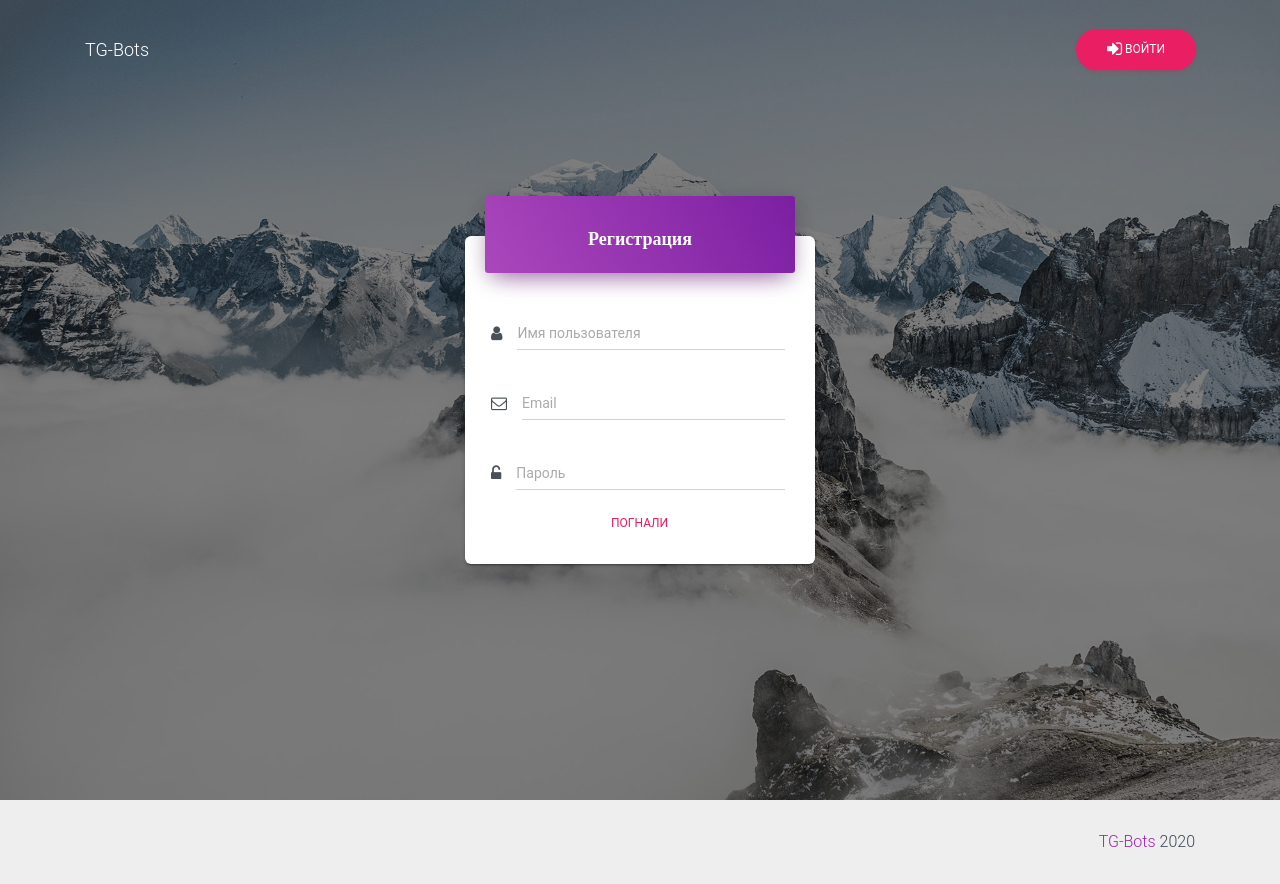
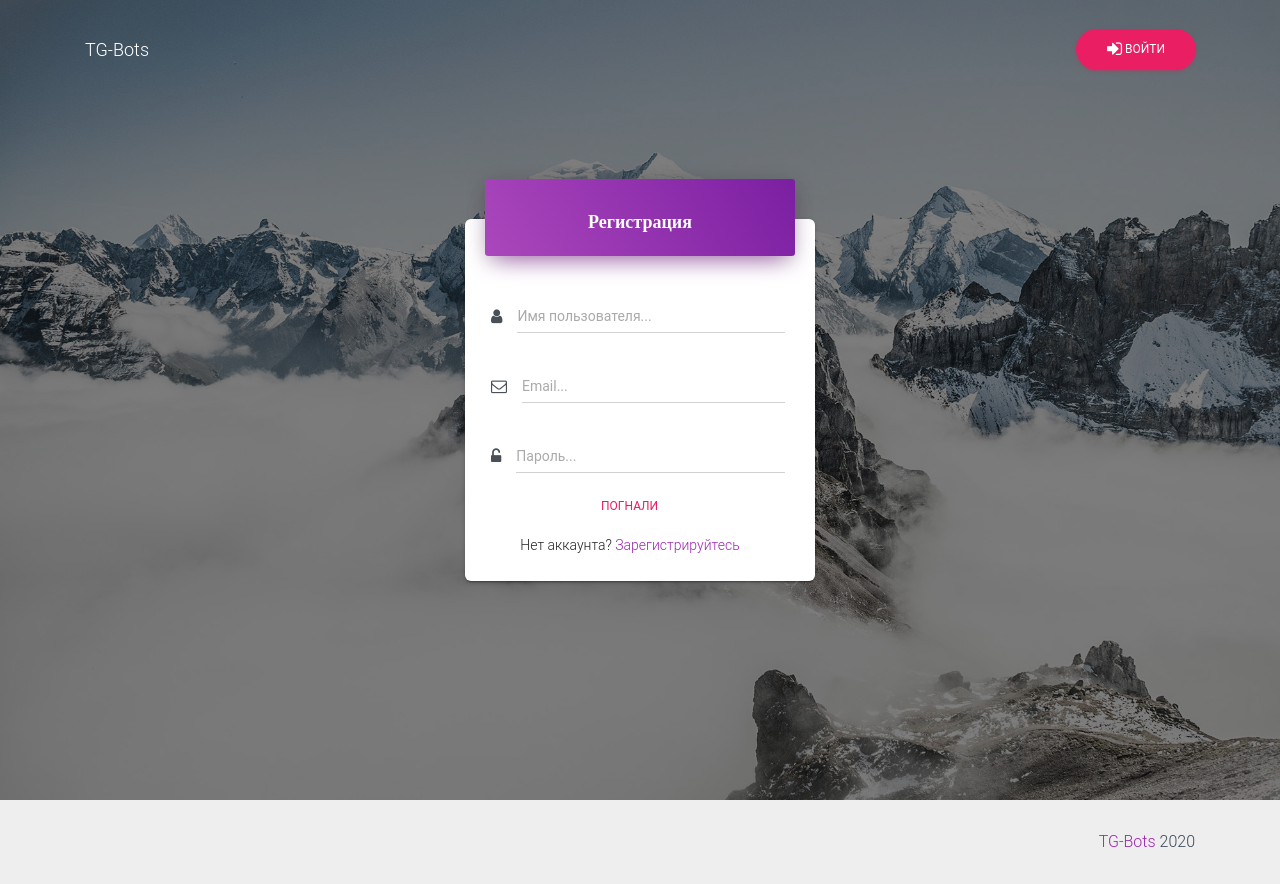
Before and after one commit to sprashivaesh/tg-bots-frontend, a React (Create React App) app: page /sign_up in a window 1280 px wide. Built offline with nearby package versions, Linux system fonts and the light colour scheme.

Commit message:
add form signUp

```diff
--- a/src/pages/SignUp.tsx
+++ b/src/pages/SignUp.tsx
@@ -2,29 +2,43 @@ import React from "react"
 import {useDispatch} from 'react-redux'
 import * as yup from 'yup'
 import {signUp} from "../state/ducks/user/actions"
-import {useFormik} from "formik"
 import bg from '../assets/images/bg7.jpg'
+import Form from "../components/Forms/Form";
+import {Link} from "react-router-dom";
 
 
 const SignUp = () => {
   const dispatch = useDispatch();
-
+  const onSubmit = (values: any) => {
+    dispatch(signUp(values))
+  }
   const validationSchema = yup.object().shape({
     username: yup.string().min(4, 'Минимум 4 символов').max(20, 'Максимум 20 символов').required('Имя пользователя не указано'),
-    email: yup.string().email('Укажите валидный Email').required('Email не указан'),
+    email: yup.string().email('Укажите валидный email').required('Email не указан'),
     password: yup.string().min(4, 'Минимум 4 символов').max(20, 'Максимум 20 символов').required('Пароль не указан'),
   })
-  const form = useFormik({
-    initialValues: {
-      username: '',
-      email: '',
-      password: ''
+
+
+  const fields: any = [
+    {
+      type: 'text',
+      name: 'username',
+      placeholder: 'Имя пользователя...',
+      iconClassName: 'fa fa-user'
     },
-    validationSchema,
-    onSubmit: (values) => {
-      dispatch(signUp(values))
+    {
+      type: 'text',
+      name: 'email',
+      placeholder: 'Email...',
+      iconClassName: 'fa fa-envelope-o'
     },
-  })
+    {
+      type: 'password',
+      name: 'password',
+      placeholder: 'Пароль...',
+      iconClassName: 'fa fa-unlock-alt'
+    }
+  ]
 
   return (
     <div className="page-header header-filter"
@@ -32,77 +46,17 @@ const SignUp = () => {
       <div className="container">
         <div className="row">
           <div className="col-lg-4 col-md-6 col-sm-8 ml-auto mr-auto">
-            <form className="form" onSubmit={form.handleSubmit}>
             <div className="card card-login card-hidden">
               <div className="card-header card-header-primary text-center">
                 <h4 className="card-title">Регистрация</h4>
               </div>
               <div className="card-body">
-                  <div
-                    className={`input-group${form.touched.username && form.errors.username ? ' has-danger' : ''}`}>
-                    <div className="input-group-prepend">
-                    <span className="input-group-text">
-                      <i className="fa fa-user"/>
-                    </span>
-                    </div>
-                    <div className="flex-auto">
-                      <input
-                        className="form-control"
-                        type="text"
-                        placeholder="Имя пользователя"
-                        name="username"
-                        onChange={form.handleChange}
-                        onBlur={form.handleBlur}
-                      />
-                      {form.touched.username && form.errors.username && (
-                        <span className="bmd-label-floating">{form.errors.username}</span>)}
-                    </div>
-                  </div>
-                  <div className={`input-group${form.touched.email && form.errors.email ? ' has-danger' : ''}`}>
-                    <div className="input-group-prepend">
-                      <span className="input-group-text">
-                        <i className="fa fa-envelope-o"/>
-                      </span>
-                    </div>
-                    <div className="flex-auto">
-                      <input
-                        className="form-control"
-                        type="text"
-                        placeholder="Email"
-                        name="email"
-                        onChange={form.handleChange}
-                        onBlur={form.handleBlur}
-                      />
-                      {form.touched.email && form.errors.email && (
-                        <span className="bmd-label-floating">{form.errors.email}</span>)}
-                    </div>
-                  </div>
-                  <div
-                    className={`input-group${form.touched.password && form.errors.password ? ' has-danger' : ''}`}>
-                    <div className="input-group-prepend">
-                      <span className="input-group-text">
-                        <i className="fa fa-unlock-alt"/>
-                      </span>
-                    </div>
-                    <div className="flex-auto">
-                      <input
-                        className="form-control"
-                        type="text"
-                        placeholder="Пароль"
-                        name="password"
-                        onChange={form.handleChange}
-                        onBlur={form.handleBlur}
-                      />
-                      {form.touched.password && form.errors.password && (
-                        <span className="bmd-label-floating">{form.errors.password}</span>)}
+                <Form submitBtnText="Погнали" validationSchema={validationSchema} onSubmit={onSubmit} fields={fields}/>
+                <div className="text-center mb-4">
+                  Нет аккаунта? <Link to={{pathname: '/sign_up'}}>Зарегистрируйтесь</Link>
                 </div>
               </div>
             </div>
-                <div className="card-footer justify-content-center">
-                  <button className="btn btn-rose btn-link" type="submit">Погнали</button>
-                </div>
-              </div>
-            </form>
           </div>
         </div>
       </div>
```
Lines whose indentation alone changed are shown as unchanged.
